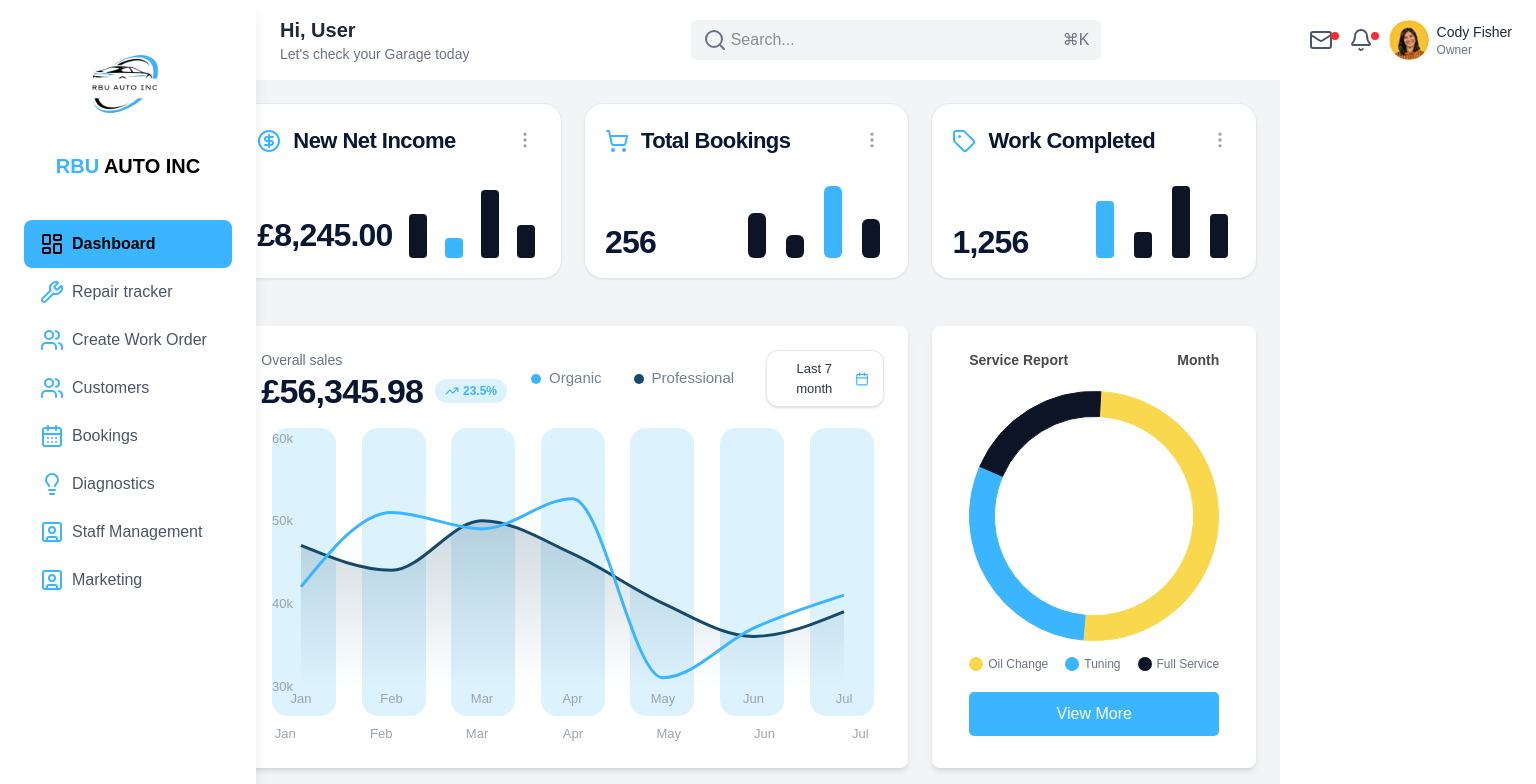
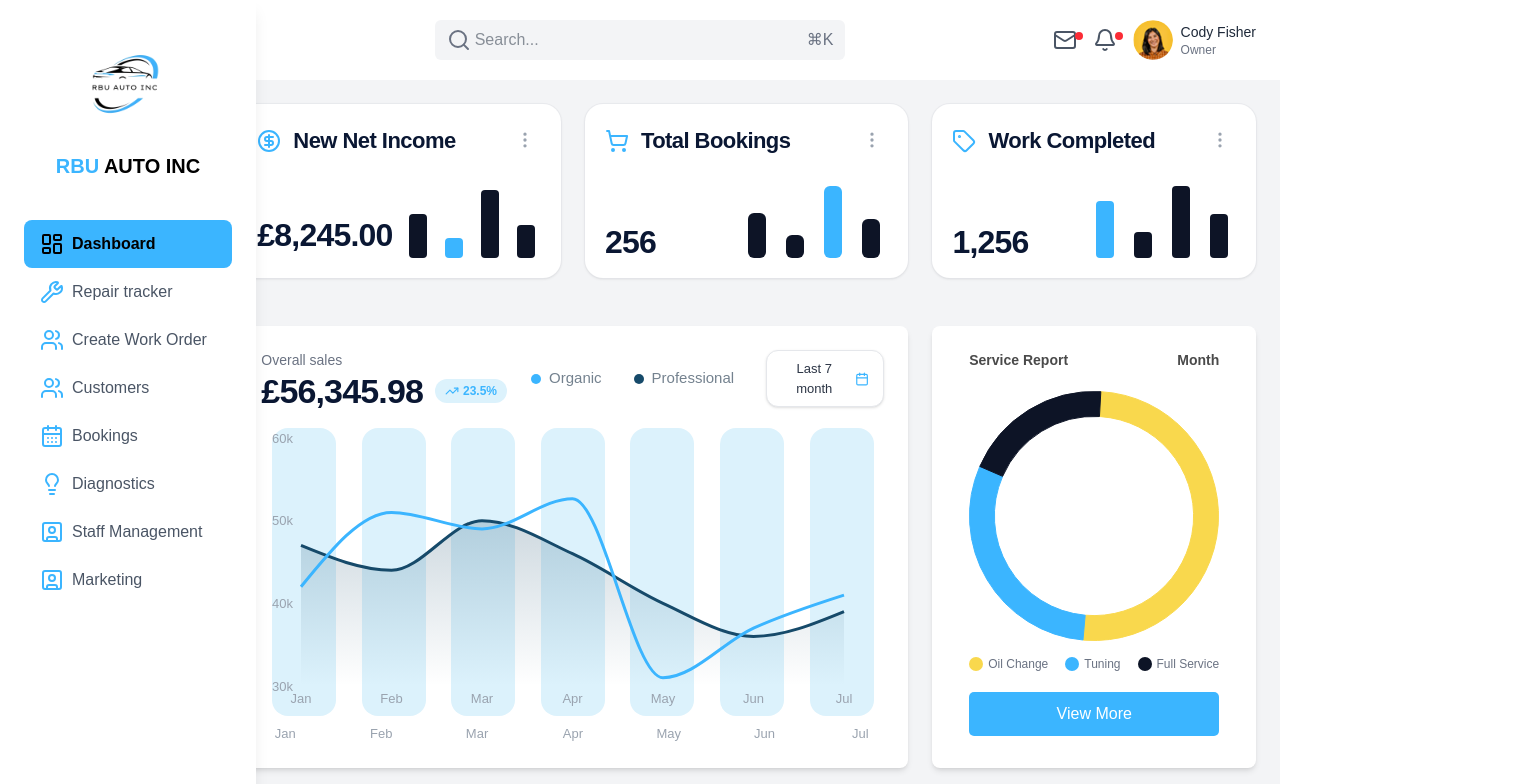
Before and after one commit to hamzaj-b/RBU-Autos, a Next.js app: page / in a window 1280 px wide. Shown: the top 784 px of the page, 1536 px wide, since content can reach past the window. Built offline with nearby package versions, Linux system fonts and the light colour scheme.

Commit message:
Update ClientLayout.js

```diff
--- a/app/ClientLayout.js
+++ b/app/ClientLayout.js
@@ -49,7 +49,7 @@ export default function ClientLayout({ children }) {
 
       <div className="flex-1 flex flex-col">
         {!isAuthRoute && (
-          <Header toggleSidebar={toggleSidebar} className={`md:ml-64 md:w-full ${isSidebarOpen ? "block" : "w-full"}`} />
+          <Header toggleSidebar={toggleSidebar} className={`md:ml-auto md:w-full ${isSidebarOpen ? "block" : "w-full"}`} />
         )}
         <main className="flex-1 overflow-y-auto md:w-5/6 md:ml-auto">{children}</main>
       </div>
```
